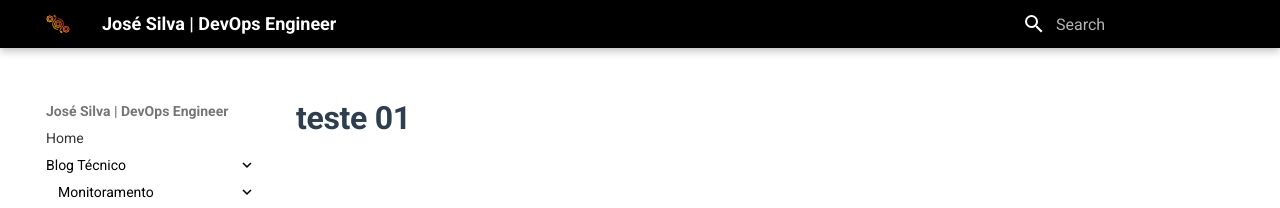
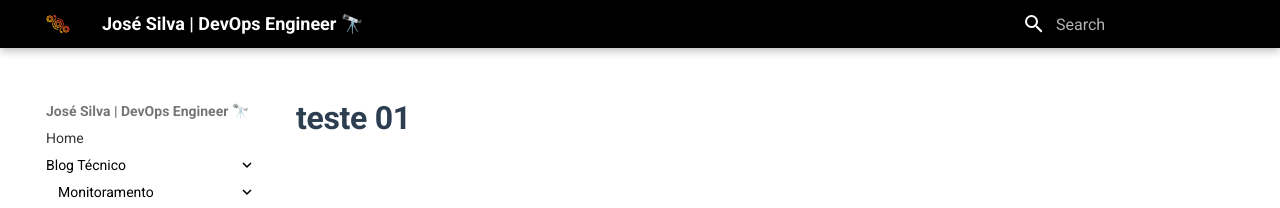
Before and after one commit to cl0uD-C1SC0/PersonalBlog, an MkDocs documentation site: the page built from docs/blog-tec/monitoring/grafana_prometheus_custom.md, in a window 1280 px wide. Shown: the top 208 px of the page. Built offline with MkDocs 1.6.1 and Material for MkDocs 9.7.7, drawn with Linux system fonts in a browser that asks for light colours.

Commit message:
<update>: Ajuste mínimo no título da página

```diff
--- a/mkdocs.yml
+++ b/mkdocs.yml
@@ -1,4 +1,4 @@
-site_name: José Silva | DevOps Engineer
+site_name: José Silva | DevOps Engineer 🔭
 theme:
   name: material
   logo: assets/favicon.ico
```
